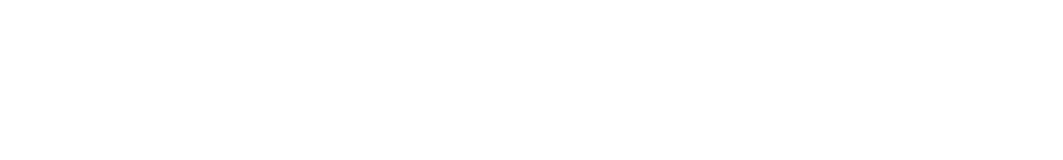
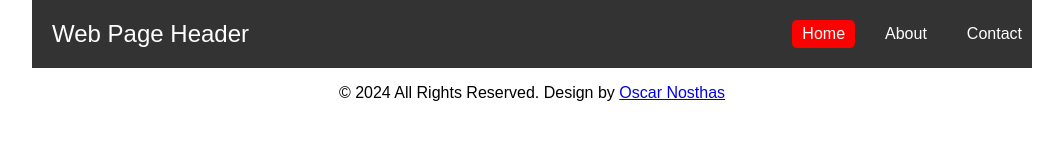
Before and after one commit to Damus360/first_web_page_2024, a plain HTML site: page index.html in a window 1280 px wide. Shown: the whole page, without its empty margins (108-1171 px from the left). Drawn offline with Linux system fonts and the light colour scheme.

Commit message:
Adding header and footer in html file, styles included too

```diff
--- a/index.html
+++ b/index.html
@@ -14,11 +14,95 @@
     <title>Fundamentals of Computer Engineering</title>
     <style>
 
+        body {
+            margin: 0;
+            font-family: Arial, sans-serif;
+            display: flex;
+            flex-direction: column;
+            align-items: center;
+        }
+
+        .container {
+            max-width: 1000px;
+            width: 100%;
+            margin: 0 auto;
+        }
+
+        header {
+            background-color: #333;
+            color: white;
+            padding: 20px 0;
+            text-align: center;
+        }
+
+        .header-content {
+            display: flex;
+            justify-content: space-between;
+            align-items: center;
+        }
+
+        .header-title {
+            font-size: 1.5rem;
+            padding-left: 20px;
+        }
+
+        nav {
+            display: flex;
+            gap: 20px;
+        }
+
+        nav a {
+            color: white;
+            text-decoration: none;
+            font-size: 1rem;
+            padding: 5px 10px;
+            border-radius: 5px;
+            transition: background-color 0.3s;
+        }
+
+        nav a:hover {
+            background-color: #555;
+        }
+
+        nav a.active {
+            background-color: red;
+            color: white;
+        }
+
+        .footer-section {
+            max-width: 1000px;
+            width: 100%;
+            background-color: #333;
+            color: white;
+            text-align: center;
+        }
+
+        .footer-section a {
+            color: red;
+            text-decoration: none;
+        }
+
+        .footer-section a:hover {
+            text-decoration: underline;
+        }
+
     </style>
 
 </head>
 
 <body>
-
+    <header class="container">
+        <div class="header-content">
+            <div class="header-title">Web Page Header</div>
+            <nav>
+                <a href="#" class="active">Home</a>
+                <a href="#">About</a>
+                <a href="#">Contact</a>
+            </nav>
+        </div>
+    </header>
+    <footer class="footer_section">
+        <p>&copy; 2024 All Rights Reserved. Design by <a href="#">Oscar Nosthas</a></p>
+    </footer>
 </body>
 </html>
```
Also changed, not shown: 1 other file.
